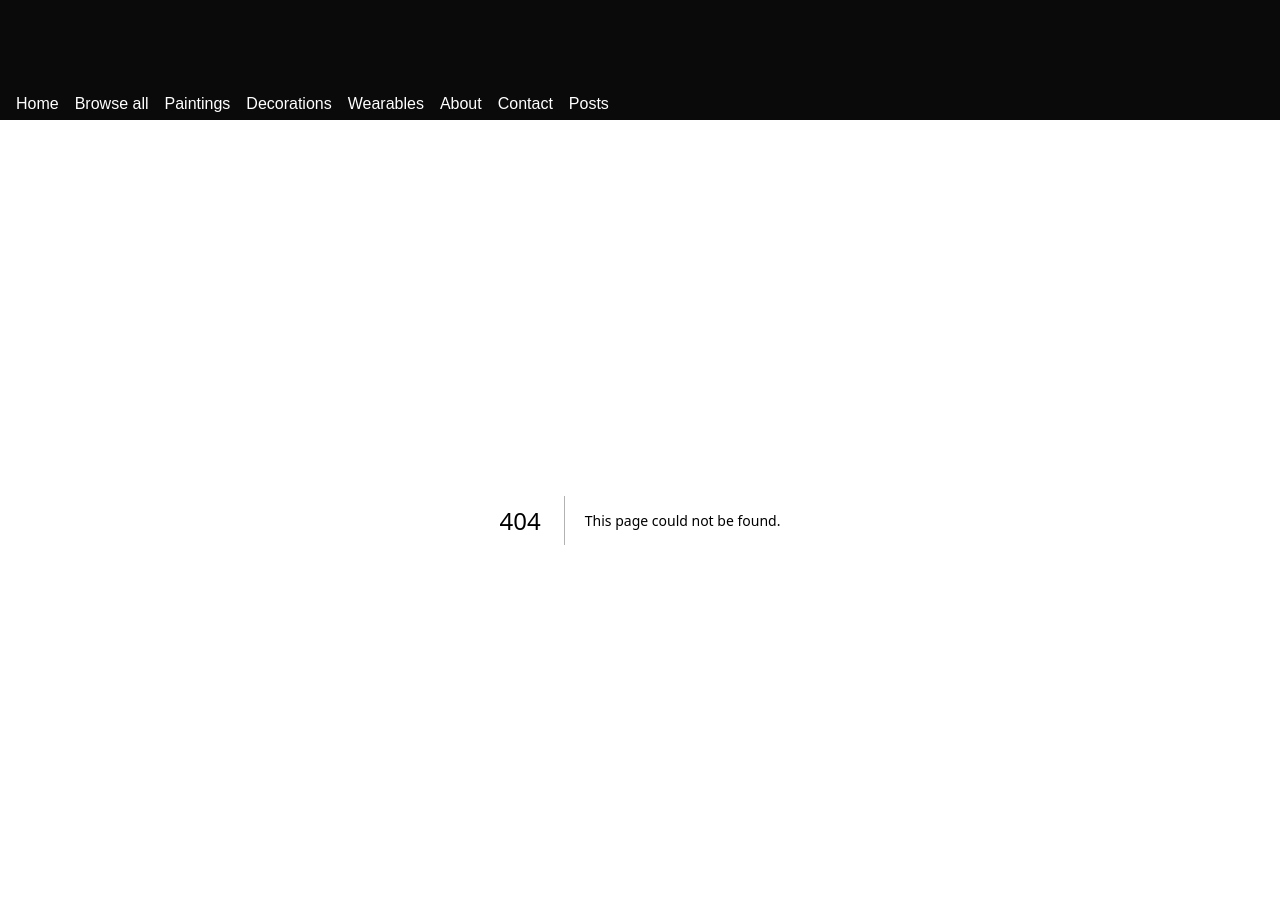
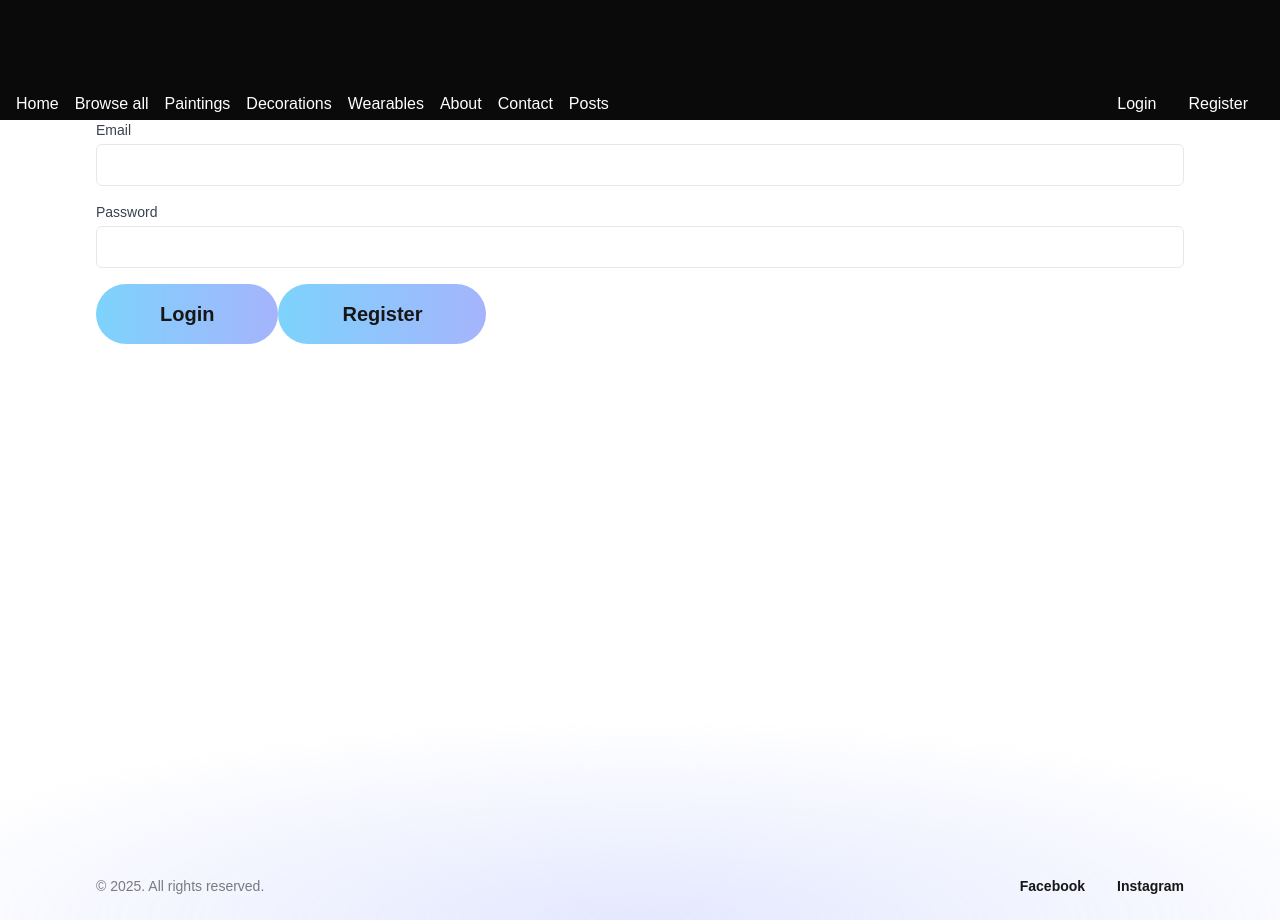
Before and after one commit to Z1V3/webshop-project, a Next.js app in the folder webshop-project/: page /login in a window 1280 px wide. Before the commit this address had no page. Shown: the part 80-1000 px from the top of the page. Built offline with nearby package versions, Linux system fonts and the light colour scheme.

Commit message:
update: created basic nav with links and footer, created action and link button components, added blank login and register pages

```diff
--- a/webshop-project/src/app/layout.js
+++ b/webshop-project/src/app/layout.js
@@ -7,8 +7,10 @@ export default function RootLayout({ children }) {
     <html lang="en">
       <body className={`antialiased`}>
         <Header />
-        {children}
-        <Footer />
+        <div className="flex flex-col min-h-screen">
+            <main className="flex-grow">{children}</main>
+            <Footer />
+        </div>
       </body>
     </html>
   );
--- /dev/null
+++ b/webshop-project/src/app/login/page.js
@@ -0,0 +1,44 @@
+"use client";
+import { ActionButton } from "@/components/ActionButton";
+import { LinkButton } from "@/components/LinkButton";
+import { useState } from "react";
+
+export default function Login() {
+  const [email, setEmail] = useState("");
+  const [password, setPassword] = useState("");
+
+  const handleLogin = () => {
+    //TODO Implement login
+  };
+
+  return (
+    <div className="container">
+      <div className="mb-4">
+        <label htmlFor="email" className="block text-sm font-medium text-gray-700">
+          Email
+        </label>
+        <input
+          type="email"
+          id="email"
+          className="mt-1 p-2 border rounded-md w-full"
+          value={email}
+          onChange={(e) => setEmail(e.target.value)}
+        />
+      </div>
+      <div className="mb-4">
+        <label htmlFor="password" className="block text-sm font-medium text-gray-700">
+          Password
+        </label>
+        <input
+          type="password"
+          id="password"
+          className="mt-1 p-2 border rounded-md w-full"
+          value={password}
+          onChange={(e) => setPassword(e.target.value)}
+        />
+      </div>
+      <ActionButton onClick={handleLogin}>Login</ActionButton>
+      <LinkButton href="./register">Register</LinkButton>
+    </div>
+  );
+}
--- /dev/null
+++ b/webshop-project/src/app/register/page.js
@@ -0,0 +1,8 @@
+
+export default function Register() {
+    return (
+      <div className="">
+
+      </div>
+    );
+  }
--- /dev/null
+++ b/webshop-project/src/components/ActionButton.jsx
@@ -0,0 +1,10 @@
+export const ActionButton = ({ children, onClick, className = "" }) => {
+    return (
+        <button
+            onClick={onClick}
+            className={`text-xl font-semibold rounded-full py-4 px-16 bg-gradient-to-r from-sky-300 to-indigo-300 ${className}`}
+        >
+            {children}
+        </button>
+    );
+};
--- a/webshop-project/src/components/Footer.jsx
+++ b/webshop-project/src/components/Footer.jsx
@@ -1,8 +1,31 @@
+
+const footerLinks = [
+  {
+    title: "Facebook",
+    href: "https://facebook.com",
+  },
+  {
+    title: "Instagram",
+    href: "https://instagram.com",
+  },
+]
 
 export const Footer = () => {
-    return (
-        <div>
-
+  return (
+    <footer className="relative overflow-x-clip">
+      <div className="absolute h-[400px] w-[1600px] bottom-0 left-1/2 -translate-x-1/2 bg-indigo-300/30 [mask-image:radial-gradient(50%_50%_at_bottom_center,black,transparent)]"></div>
+      <div className="container relative z-10">
+        <div className="bordert-t border-white/15 py-6 text-sm flex flex-col md:flex-row md:justify-between items-center gap-8">
+          <div className="text-black/50">&copy; 2025. All rights reserved.</div>
+          <nav className="flex flex-col md:flex-row items-center gap-8">
+            {footerLinks.map(link => (
+              <a href={link.href} key={link.title} className="inline-flex items-center gap-1.5">
+                <span className="font-semibold">{link.title}</span>
+              </a>
+            ))}
+          </nav>
         </div>
-    );
-}
+      </div>
+    </footer>
+  );
+};
--- a/webshop-project/src/components/Header.jsx
+++ b/webshop-project/src/components/Header.jsx
@@ -1,41 +1,54 @@
 'use client';
 
 import Link from 'next/link';
-import { useState } from 'react';
+import { useState, useRef, useEffect } from 'react';
 import { FaBars, FaTimes } from 'react-icons/fa';
 import { motion, AnimatePresence } from 'framer-motion';
 
 export const Header = () => {
     const [isMenuOpen, setIsMenuOpen] = useState(false);
+    const [menuWidth, setMenuWidth] = useState(0);
+    const menuRef = useRef(null);
 
     const toggleMenu = () => {
         setIsMenuOpen(!isMenuOpen);
     };
 
+    useEffect(() => {
+        if (menuRef.current && isMenuOpen) {
+            setMenuWidth(menuRef.current.offsetWidth);
+        }
+    }, [isMenuOpen]);
+
     const menuVariants = {
-        open: { x: 200 },
-        closed: { x: '200%' },
+        open: { x: 0 },
+        closed: { x: menuWidth }
     };
 
     return (
         <div className="text-white">
+            <div>
                 <div className="md:hidden p-4 absolute top-0 left-0 text-black">
                     <button onClick={toggleMenu}>
-                    {isMenuOpen ? <FaTimes size={24} /> : <FaBars size={24} />}
+                        {isMenuOpen ? <FaTimes size={30} /> : <FaBars size={30} />}
                     </button>
                 </div>
-
                 <AnimatePresence>
                     {isMenuOpen && (
                         <motion.div
+                            ref={menuRef}
                             initial="closed"
                             animate="open"
                             exit="closed"
                             variants={menuVariants}
                             transition={{ duration: 0.3 }}
-                        className="fixed top-0 left-0 h-full w-64 bg-neutral-900 p-4 z-50"
+                            className="fixed top-0 right-0 h-full bg-neutral-900 p-4 z-50 w-fit min-w-max max-w-screen"
                         >
                             <div className="flex flex-col gap-4">
+                                <div className='flex flex-col gap-4 my-6 items-end'>
+                                    <Link href="./login" onClick={toggleMenu}>Login</Link>
+                                    <Link href="./register" onClick={toggleMenu}>Register</Link>
+                                </div>
                                 <Link href="./" onClick={toggleMenu}>Home</Link>
                                 <Link href="./products" onClick={toggleMenu}>Browse all</Link>
                                 <Link href="./products" onClick={toggleMenu}>Paintings</Link>
@@ -48,10 +61,11 @@ export const Header = () => {
                         </motion.div>
                     )}
                 </AnimatePresence>
+            </div>
 
-            <div className="hidden md:flex min-h-[200px] bg-neutral-950 text-white relative">
-                <div className="hidden md:flex items-end">
-                    <div className="flex gap-4 mx-4 my-1">
+            <div className="hidden md:flex min-h-[200px] bg-neutral-950 text-white items-end">
+                <div className="flex my-1 flex-grow">
+                    <div className="flex gap-4 mx-4 items-center">
                         <Link href="./">Home</Link>
                         <Link href="./products">Browse all</Link>
                         <Link href="./products">Paintings</Link>
@@ -61,6 +75,10 @@ export const Header = () => {
                         <Link href="./contact">Contact</Link>
                         <Link href="./posts">Posts</Link>
                     </div>
+                    <div className='flex gap-8 mx-8 items-center flex-grow justify-end'>
+                        <Link href="./login">Login</Link>
+                        <Link href="./register">Register</Link>
+                    </div>
                 </div>
             </div>
         </div>
--- /dev/null
+++ b/webshop-project/src/components/LinkButton.jsx
@@ -0,0 +1,9 @@
+import Link from 'next/link';
+
+export const LinkButton = ({ children, href, className = "" }) => {
+    return (
+        <Link href={href} className={`text-xl font-semibold rounded-full py-4 px-16 bg-gradient-to-r from-sky-300 to-indigo-300 inline-block ${className}`}>
+            {children}
+        </Link>
+    );
+};
```
Also changed, not shown: webshop-project/src/assets/icons/arrow-down.svg (added), webshop-project/src/assets/icons/arrow-up-right.svg (added). Lines whose indentation alone changed are shown as unchanged.
